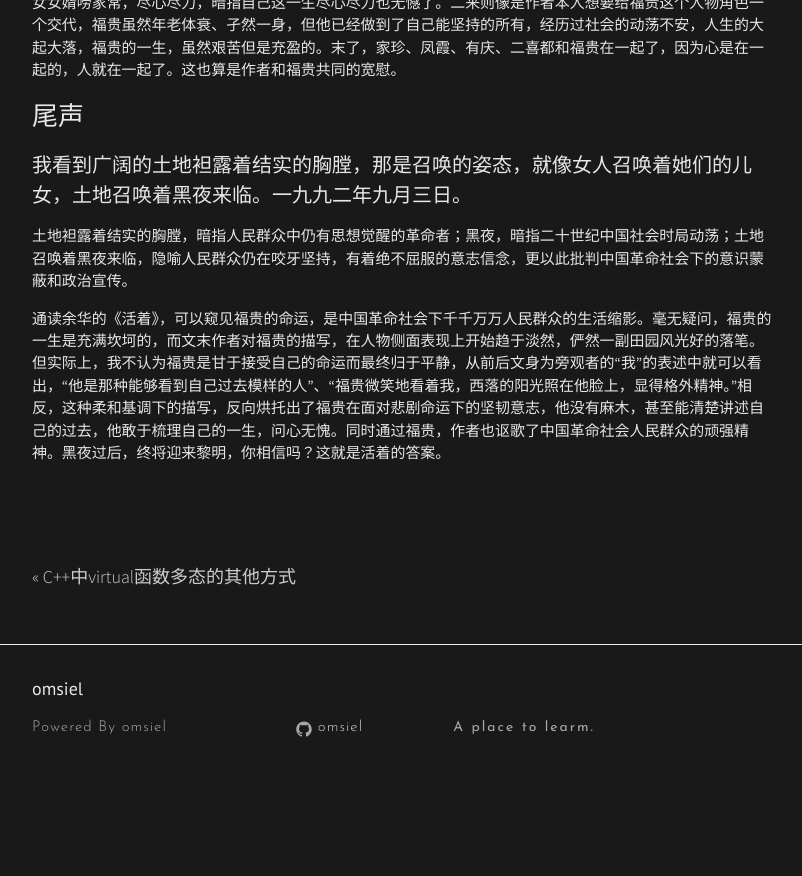
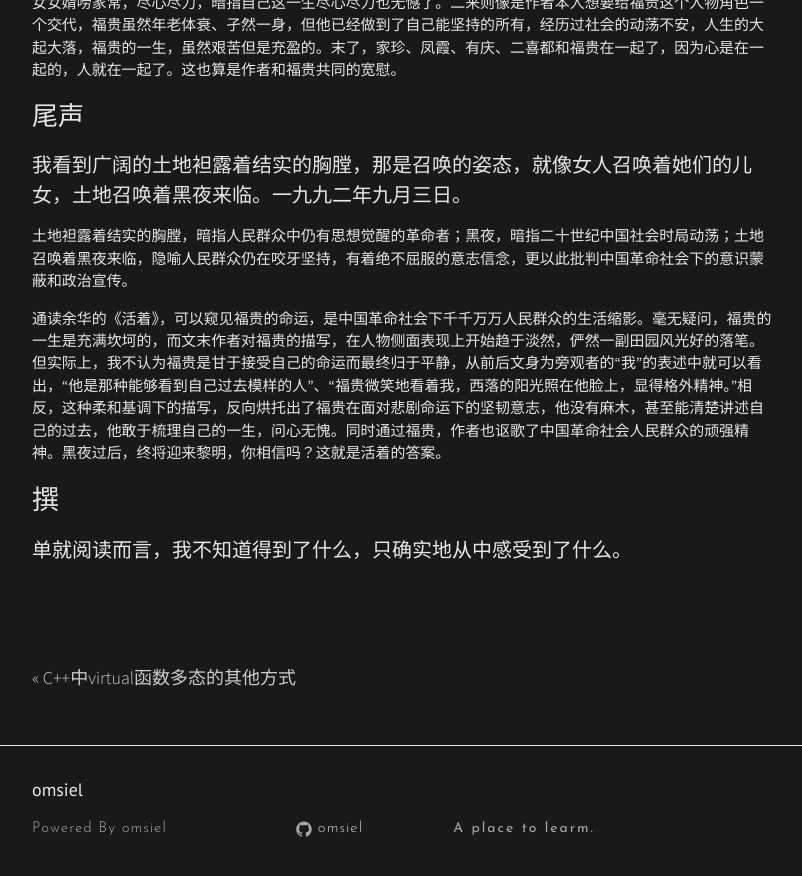
Before and after one commit to omsiel/omsiel.github.io, a Jekyll site: the page built from _posts/2019-05-18-活着.md, in a window 1280 px wide and 900 px high, scrolled down 6145 px. Shown: the top 876 px of the window, without its empty margins (238-1040 px from the left). Built offline with Jekyll 4.4.1, drawn with Linux system fonts in a browser that asks for light colours; nearby versions of some CDN libraries; before the commit the page ends 6945 px from its top, so only the background shows below that.

Commit message:
修改文章

```diff
--- a/_posts/2019-05-18-活着.md
+++ b/_posts/2019-05-18-活着.md
@@ -170,3 +170,7 @@ categories: note
 ##### 土地袒露着结实的胸膛，暗指人民群众中仍有思想觉醒的革命者；黑夜，暗指二十世纪中国社会时局动荡；土地召唤着黑夜来临，隐喻人民群众仍在咬牙坚持，有着绝不屈服的意志信念，更以此批判中国革命社会下的意识蒙蔽和政治宣传。
 
 ##### 通读余华的《活着》，可以窥见福贵的命运，是中国革命社会下千千万万人民群众的生活缩影。毫无疑问，福贵的一生是充满坎坷的，而文末作者对福贵的描写，在人物侧面表现上开始趋于淡然，俨然一副田园风光好的落笔。但实际上，我不认为福贵是甘于接受自己的命运而最终归于平静，从前后文身为旁观者的“我”的表述中就可以看出，“他是那种能够看到自己过去模样的人”、“福贵微笑地看着我，西落的阳光照在他脸上，显得格外精神。”相反，这种柔和基调下的描写，反向烘托出了福贵在面对悲剧命运下的坚韧意志，他没有麻木，甚至能清楚讲述自己的过去，他敢于梳理自己的一生，问心无愧。同时通过福贵，作者也讴歌了中国革命社会人民群众的顽强精神。黑夜过后，终将迎来黎明，你相信吗？这就是活着的答案。
+
+# 撰
+
+#### 单就阅读而言，我不知道得到了什么，只确实地从中感受到了什么。
```
